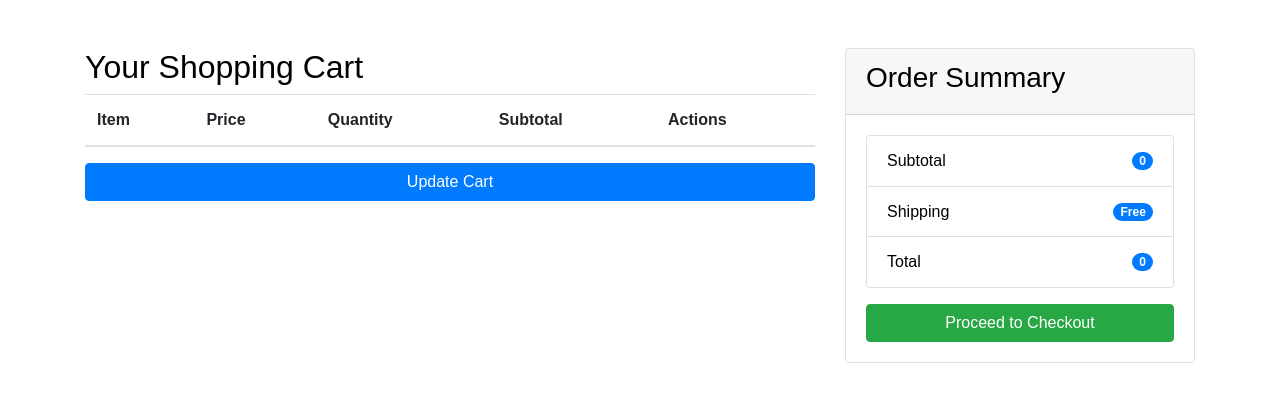
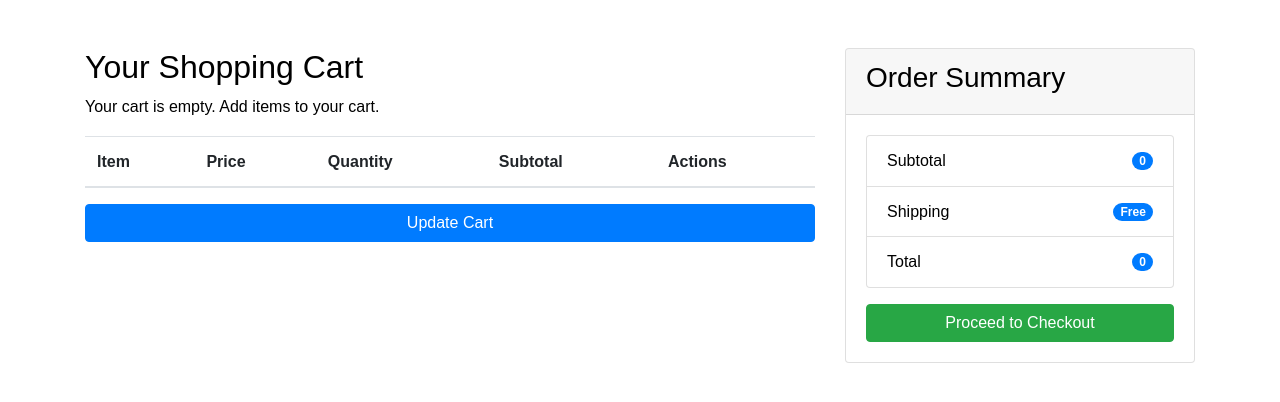
Before and after one commit to Yunlong2601/YearlyVirtualMinimalsystem, a Flask app: page /shoppingcart/1 in a window 1280 px wide. Shown: the part 43-445 px from the top of the page. Run offline with Flask 3, Linux system fonts and the light colour scheme; lists and menus that the app fills with data are empty; some libraries are stand-ins or nearby versions.

Commit message:
User checkpoint: Move admin functions to the bottom of the shopping cart page and add an empty cart message.

```diff
--- a/templates/shoppingcart.html
+++ b/templates/shoppingcart.html
@@ -25,6 +25,7 @@
                                 <th scope="col">Actions</th>
                             </tr>
                         </thead>
+                        {% if books %}
                             <tbody>
                                 {% for book in books.values() %}
                                 <tr>
@@ -44,11 +45,14 @@
                                             <input type="hidden" name="isbn" value="{{ book['isbn'] }}">
                                             <button type="submit" class="btn btn-danger btn-sm">Remove</button>
                                         </form>
-
                                     </td>
                                 </tr>
                                 {% endfor %}
                             </tbody>
+                        {% else %}
+                            <p>Your cart is empty. Add items to your cart.</p>
+                        {% endif %}
+
                     </table>
                     <button type="button" class="btn btn-primary btn-block" onclick="updateCart()">Update Cart</button>
                 </form>
```
Also changed, not shown: carts.db. Lines whose indentation alone changed are shown as unchanged.
